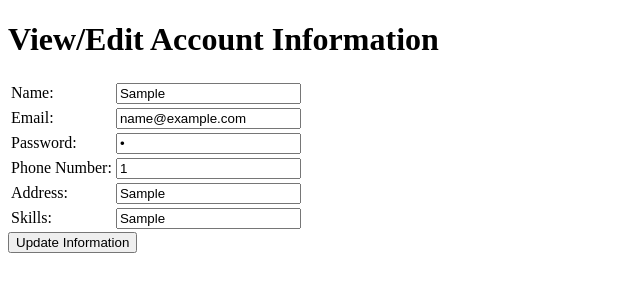
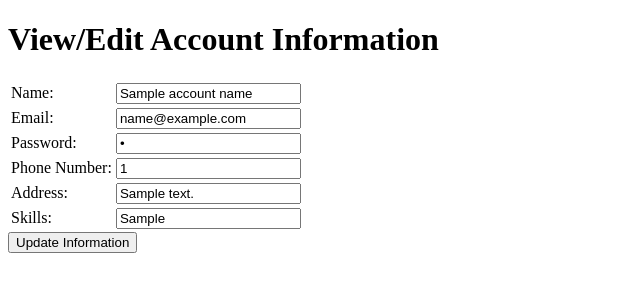
Before and after one commit to amenahs/361_final_project, a Django app: template templates/edit-information.html in a window 1280 px wide. Shown: the top 300 px of the page, without its empty margins (0-640 px from the left). Run offline with Django 3.2, Linux system fonts and the light colour scheme; tables that the repository leaves empty hold one stand-in row (values such as "Sample post"); the template is opened without the code that fills it: values that come from a table or form of the project are taken from there, most other values are stand-ins (such as "Sample title", 1, 10 or a date in 2020).

Commit message:
fixed error of not saving spaces in edit info form

```diff
--- a/templates/edit-information.html
+++ b/templates/edit-information.html
@@ -9,13 +9,13 @@
 <form action="/edit-information/" method="post">
     {% csrf_token %}
     <table>
-        <tr><td>Name: </td><td><input type="text" value={{ accountName }} name="name" required></td></tr>
-        <tr><td>Email: </td><td><input type="text" value={{ accountEmail }} name="email" required></td></tr>
-        <tr><td>Password: </td><td><input type="password" value={{ accountPassword }} name="password" required></td></tr>
-        <tr><td>Phone Number: </td><td><input type="text" value={{ accountPhoneNumber }} maxlength="10" name="number" pattern="\d{10}" required></td></tr>
-        <tr><td>Address: </td><td><input type="text" value={{ accountAddress }} name="address" required></td></tr>
+        <tr><td>Name: </td><td><input type="text" value="{{ accountName }}" name="name" required></td></tr>
+        <tr><td>Email: </td><td><input type="text" value="{{ accountEmail }}" name="email" required></td></tr>
+        <tr><td>Password: </td><td><input type="password" value="{{ accountPassword }}" name="password" required></td></tr>
+        <tr><td>Phone Number: </td><td><input type="text" value="{{ accountPhoneNumber }}" maxlength="10" name="number" pattern="\d{10}" required></td></tr>
+        <tr><td>Address: </td><td><input type="text" value="{{ accountAddress }}" name="address" required></td></tr>
         {% if TA %}
-            <tr><td>Skills: </td><td><input type="text" name="skills" value={{ accountSkills }}></td></tr>
+            <tr><td>Skills: </td><td><input type="text" name="skills" value="{{ accountSkills }}"></td></tr>
         {% endif %}
     </table>
     <input type="submit" value="Update Information">
```
